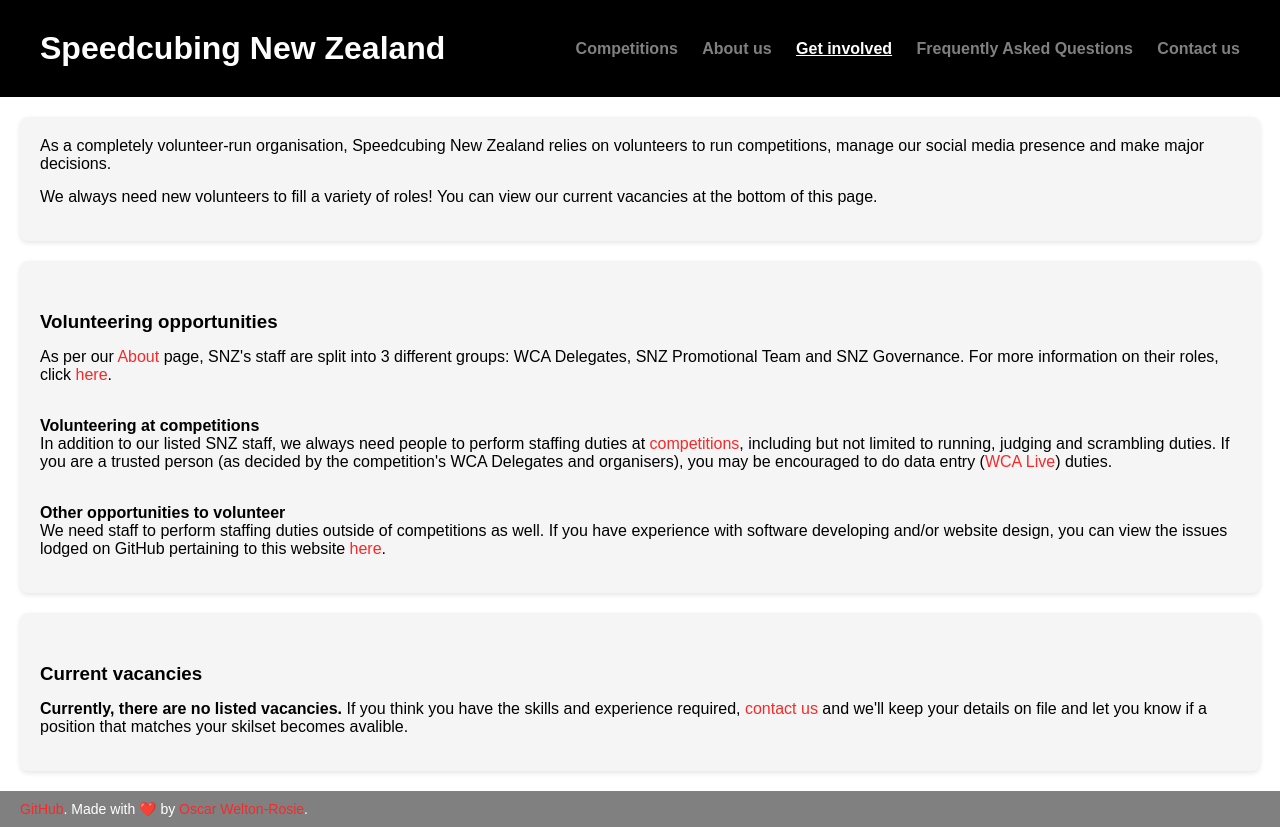
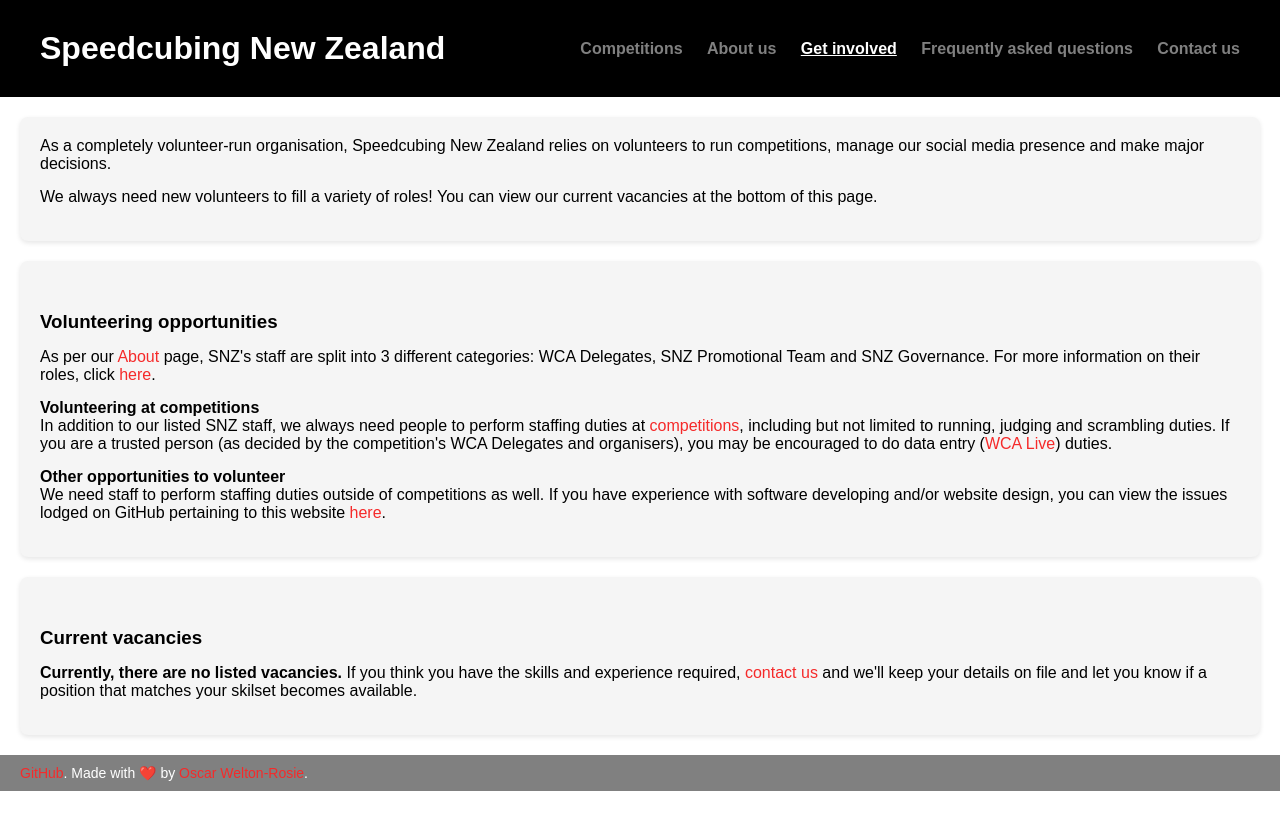
Before and after one commit to OWelton-Rosie/prospective-SNZ-website, a plain HTML site: page get_involved.html in a window 1280 px wide. After the commit the page ends 800 px from the top, so only its background shows below. Drawn offline with Linux system fonts and the light colour scheme.

Commit message:
Update get_involved.html

```diff
--- a/get_involved.html
+++ b/get_involved.html
@@ -13,7 +13,7 @@
             <strong><a href="competitions.html">Competitions</a></strong>
             <strong><a href="about_us.html">About us</a></strong>
             <strong><a href="get_involved.html" class="active">Get involved</a></strong>
-            <strong><a href="FAQ.html">Frequently Asked Questions</a></strong>
+            <strong><a href="FAQ.html">Frequently asked questions</a></strong>
             <strong><a href="contact_us.html">Contact us</a></strong>
         </div>
     </header>
@@ -26,18 +26,16 @@
 
 <section class="about-section">
             <h3>Volunteering opportunities</h3>
-            <p>As per our <a href="about_us.html">About</a> page, SNZ's staff are split into 3 different groups: WCA Delegates, SNZ Promotional Team and SNZ Governance. For more information on their roles, click <a href="about_us.html">here</a>.</p>
-                <br>
+            <p>As per our <a href="about_us.html">About</a> page, SNZ's staff are split into 3 different categories: WCA Delegates, SNZ Promotional Team and SNZ Governance. For more information on their roles, click <a href="about_us.html">here</a>.</p>
             <h4>Volunteering at competitions</h4>
             <p>In addition to our listed SNZ staff, we always need people to perform staffing duties at <a href="competitions.html">competitions</a>, including but not limited to running, judging and scrambling duties. If you are a trusted person (as decided by the competition's WCA Delegates and organisers), you may be encouraged to do data entry (<a href="https://live.worldcubeassociation.org/" target="_blank">WCA Live</a>) duties.</p>
-                <br>
             <h4>Other opportunities to volunteer</h4>
             <p>We need staff to perform staffing duties outside of competitions as well. If you have experience with software developing and/or website design, you can view the issues lodged on GitHub pertaining to this website <a href="https://github.com/OWelton-Rosie/prospective-SNZ-website/issues" target="_blank">here</a>.</p>
         </section>
 
         <section class="about-section">
             <h3>Current vacancies</h3>
-            <p><b>Currently, there are no listed vacancies.</b> If you think you have the skills and experience required, <a href="contact_us.html">contact us</a> and we'll keep your details on file and let you know if a position that matches your skilset becomes avalible.</p>
+            <p><b>Currently, there are no listed vacancies.</b> If you think you have the skills and experience required, <a href="contact_us.html">contact us</a> and we'll keep your details on file and let you know if a position that matches your skilset becomes available.</p>
         </section>
     </main>
 
```
Lines whose indentation alone changed are shown as unchanged.
